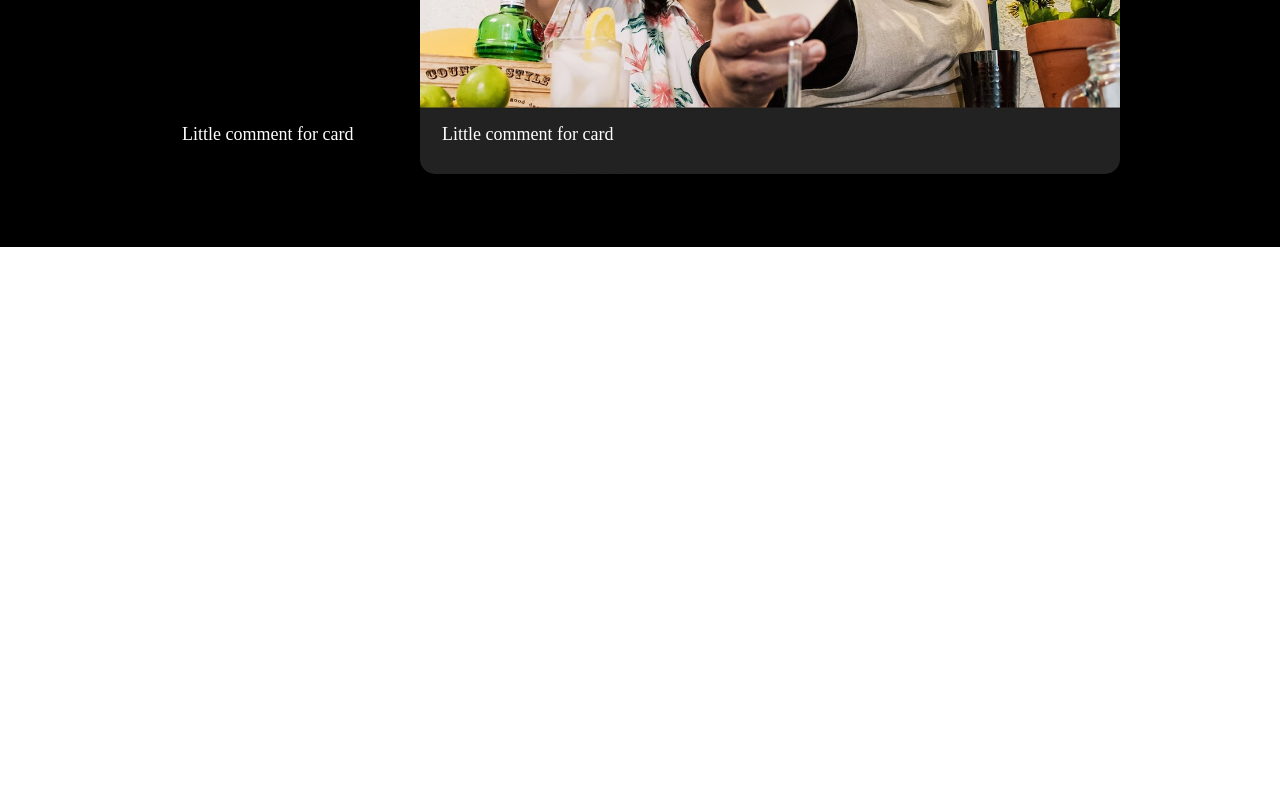
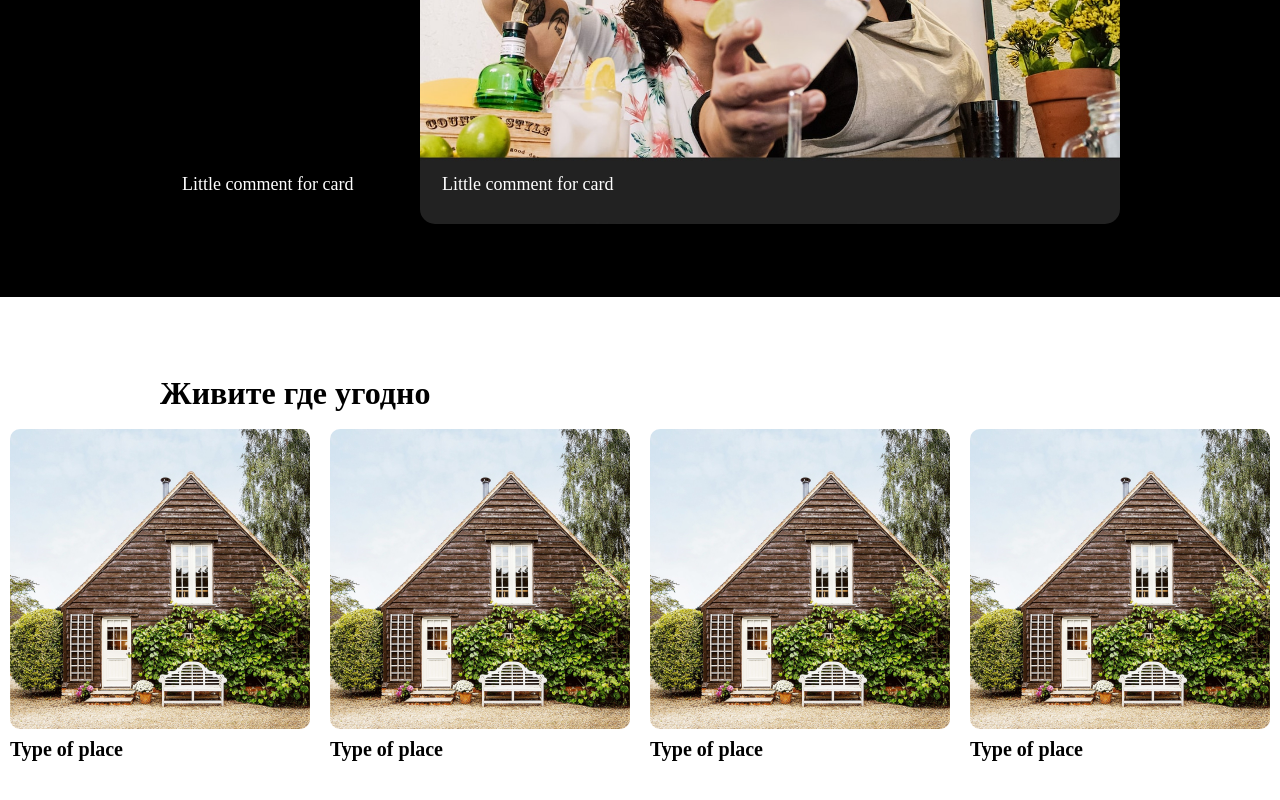
Before and after one commit to vladeiko/airbnb, a Next.js app: page / in a window 1280 px wide. Shown: the part 2183-2983 px from the top of the page. Before the commit the page ends 2430 px from the top, so only its background shows below. Built offline with nearby package versions, Linux system fonts and the light colour scheme.

Commit message:
Fix styles

```diff
--- a/components/TypesOfHousings/index.jsx
+++ b/components/CardsLinks/index.jsx
@@ -2,7 +2,7 @@ import React from "react";
 import { MainWrapper, Title, Grid } from "./style";
 import GridElement from "./GridElement";
 
-const TypesOfHousings = () => {
+const CardsLinks = () => {
   return (
     <MainWrapper>
       <Title>Живите где угодно</Title>
@@ -16,4 +16,4 @@ const TypesOfHousings = () => {
   );
 };
 
-export default TypesOfHousings;
+export default CardsLinks;
--- a/components/TypesOfHousings/style.js
+++ b/components/CardsLinks/style.js
@@ -1,7 +1,7 @@
 import styled from "styled-components";
 
 export const MainWrapper = styled.div`
-  margin: 80px 0 0 0;
+  margin: 80px 0 50px 0;
 `;
 
 export const Title = styled.h2`
--- a/components/OnlineImpressions/style.js
+++ b/components/OnlineImpressions/style.js
@@ -4,6 +4,7 @@ import { device } from "../device";
 export const MainWrapper = styled.div`
   background-color: black;
   display: flex;
+  height: 100%;
   flex-direction: column;
   padding: 60px 150px;
   box-sizing: border-box;
@@ -47,6 +48,7 @@ export const TopBarLink = styled.a`
 export const CardGrid = styled.div`
   box-sizing: border-box;
   display: flex;
+  height: 100%;
 `;
 
 export const GridPart1 = styled.div``;
--- a/pages/index.jsx
+++ b/pages/index.jsx
@@ -1,6 +1,6 @@
 import Header from "../components/Header/index";
 import Places from "../components/Places/index";
-import TypesOfHousings from "../components/TypesOfHousings/index";
+import CardsLinks from "../components/CardsLinks/index";
 import OnlineImpressions from "../components/OnlineImpressions/index";
 
 export default function App() {
@@ -8,8 +8,9 @@ export default function App() {
     <div>
       <Header />
       <Places />
-      <TypesOfHousings />
+      <CardsLinks />
       <OnlineImpressions />
+      <CardsLinks />
     </div>
   );
 }
```
Also changed, not shown: components/CardsLinks/GridElement.jsx (renamed from components/TypesOfHousings/GridElement.jsx).
